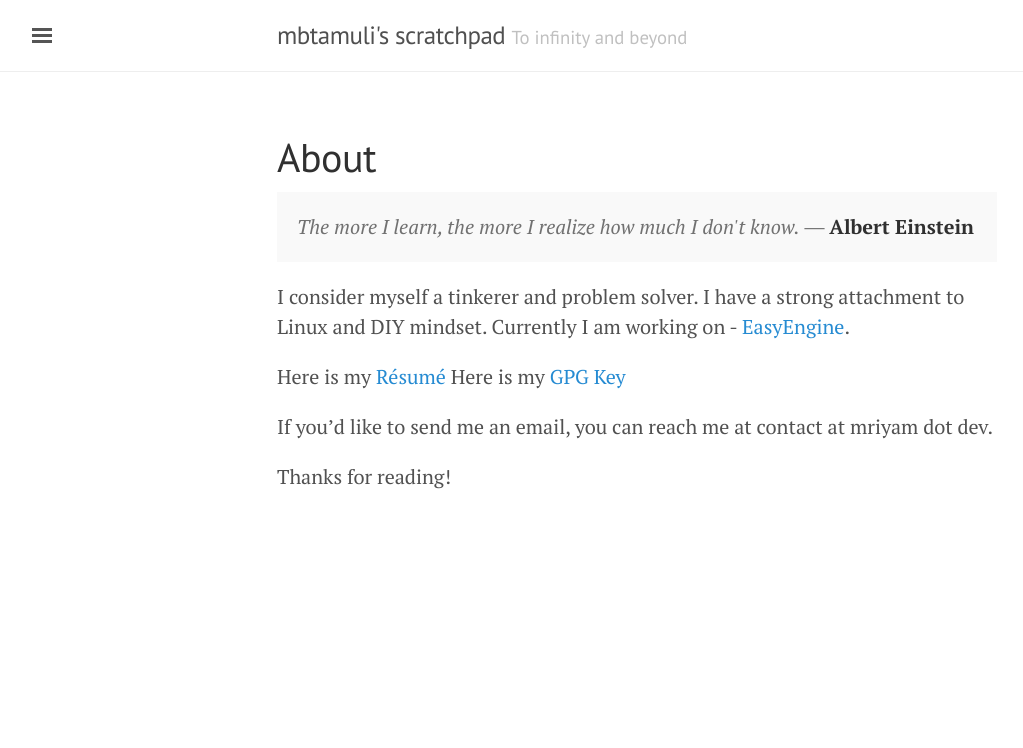
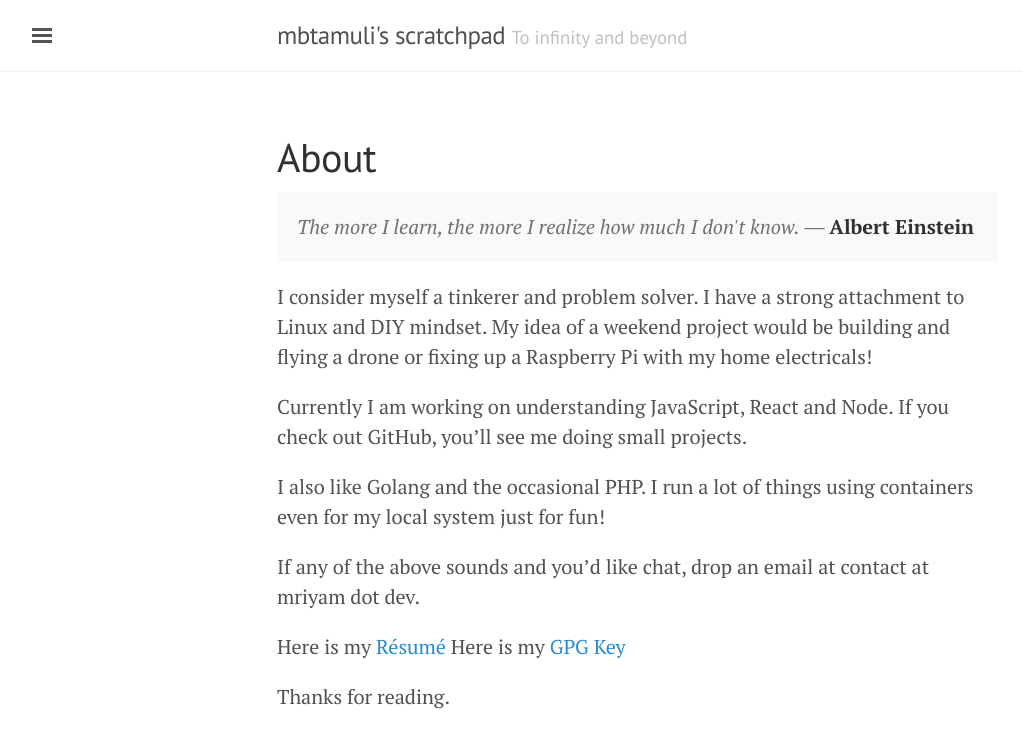
Before and after one commit to lk4ml/blog_example, a Jekyll site: the page built from about.md, in a window 1280 px wide. Shown: the top 748 px of the page, without its empty margins (3-1026 px from the left). Built offline with Jekyll 4.4.1, drawn with Linux system fonts in a browser that asks for light colours.

Commit message:
Update about page
Signed-off-by: Mriyam Tamuli <mbtamuli@gmail.com>

```diff
--- a/about.md
+++ b/about.md
@@ -7,11 +7,15 @@ title: About
   <em>The more I learn, the more I realize how much I don't know.</em> ― <strong>Albert Einstein</strong>
 </p>
 
-I consider myself a tinkerer and problem solver. I have a strong attachment to Linux and DIY mindset. Currently I am working on - [EasyEngine](https://github.com/EasyEngine/easyengine/).
+I consider myself a tinkerer and problem solver. I have a strong attachment to Linux and DIY mindset. My idea of a weekend project would be building and flying a drone or fixing up a Raspberry Pi with my home electricals!
+
+Currently I am working on understanding JavaScript, React and Node. If you check out GitHub, you'll see me doing small projects.
+
+I also like Golang and the occasional PHP. I run a lot of things using containers even for my local system just for fun!
+
+If any of the above sounds and you'd like chat, drop an email at contact at mriyam dot dev.
 
 Here is my [Résumé]({{ site.baseurl }}/public/resume.pdf)
 Here is my [GPG Key]({{ site.baseurl }}/public/gpg.txt)
 
-If you'd like to send me an email, you can reach me at contact at mriyam dot dev.
-
-Thanks for reading!
+Thanks for reading.
```
